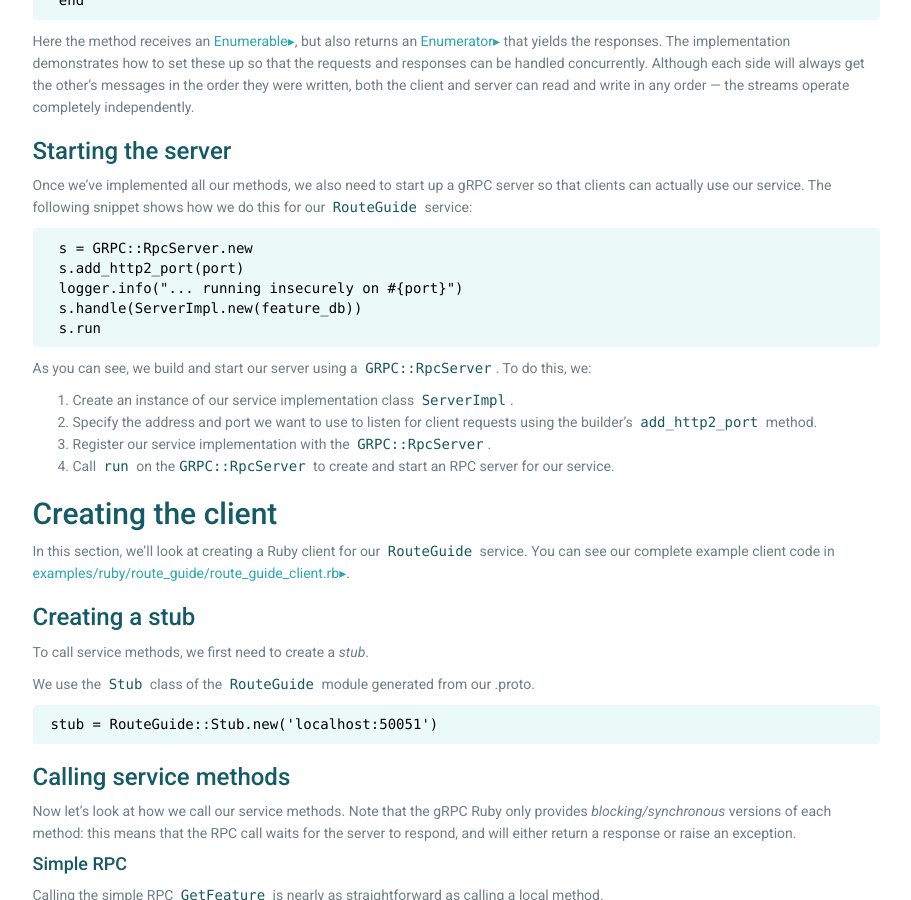
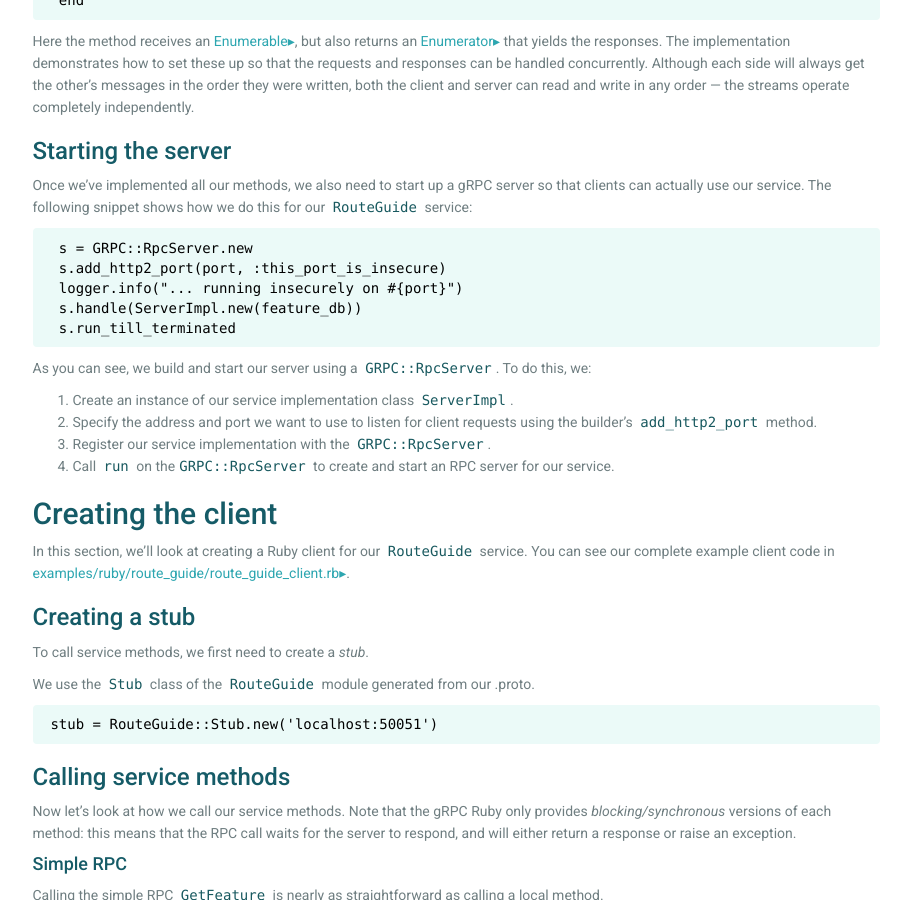
Before and after one commit to grpc/grpc.github.io, a Jekyll site: the page built from docs/tutorials/basic/ruby.md, in a window 1280 px wide and 900 px high, scrolled down 4291 px. Shown: the whole window, without its empty margins (330-1241 px from the left). Built offline with Jekyll 4.4.1, drawn with Linux system fonts in a browser that asks for light colours; nearby versions of some CDN libraries; library files that are not in the unit come from our copies; Markdown is read by kramdown in place of the engine named in the settings.

Commit message:
Updates ruby routeguide sample to reflect Beta API changes

````diff
--- a/docs/tutorials/basic/ruby.md
+++ b/docs/tutorials/basic/ruby.md
@@ -200,10 +200,10 @@ Once we've implemented all our methods, we also need to start up a gRPC server s
 
 ```ruby
   s = GRPC::RpcServer.new
-  s.add_http2_port(port)
+  s.add_http2_port(port, :this_port_is_insecure)
   logger.info("... running insecurely on #{port}")
   s.handle(ServerImpl.new(feature_db))
-  s.run
+  s.run_till_terminated
 ```
 As you can see, we build and start our server using a `GRPC::RpcServer`. To do this, we:
 
````
